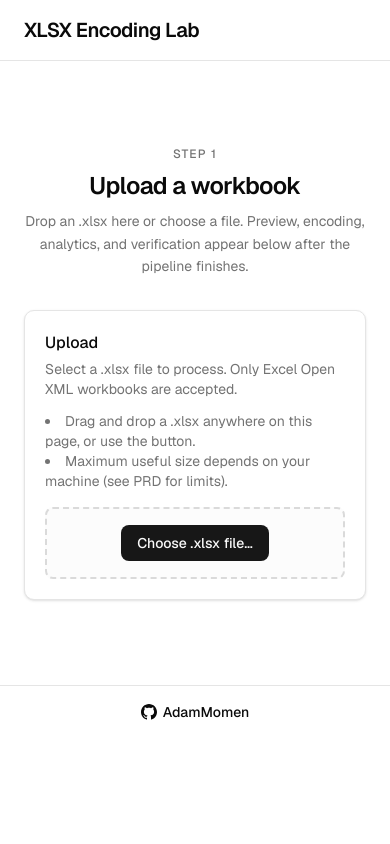
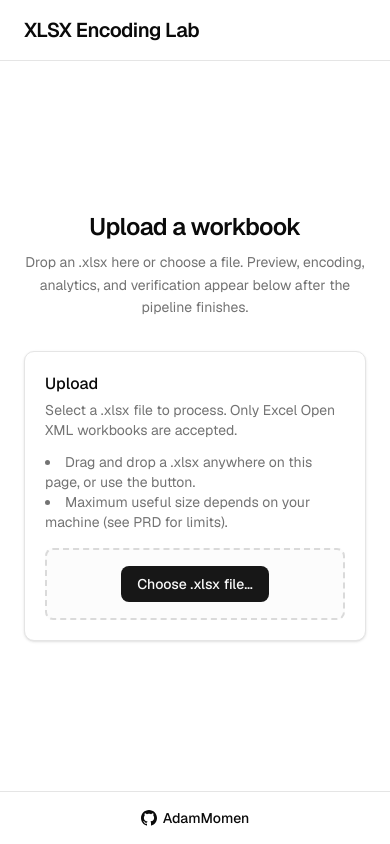
Before and after one commit to AdamMomen/curly-winner, a Next.js app: page / in a window 390 px wide. Built offline with nearby package versions, Linux system fonts and the light colour scheme.

Commit message:
Refactor layout styles in Home and LabWorkspace components to improve responsiveness. Update minimum height properties for better UI handling and remove redundant text in headers for clarity.

```diff
--- a/src/app/page.tsx
+++ b/src/app/page.tsx
@@ -15,7 +15,7 @@ function GitHubIcon({ className }: { className?: string }) {
 
 export default function Home() {
   return (
-    <div className="flex min-h-full flex-col">
+    <div className="flex min-h-dvh flex-col">
       <header className="border-b border-border bg-card">
         <div className="mx-auto flex max-w-6xl items-center justify-between gap-4 px-6 py-4">
           <h1 className="text-xl font-semibold tracking-tight">
@@ -23,7 +23,7 @@ export default function Home() {
           </h1>
         </div>
       </header>
-      <main className="mx-auto flex w-full max-w-6xl flex-1 flex-col gap-6 p-6">
+      <main className="mx-auto flex min-h-0 w-full max-w-6xl flex-1 flex-col gap-6 p-6">
         <LabWorkspace />
       </main>
       <footer className="mt-auto border-t border-border bg-card">
--- a/src/components/lab-workspace.tsx
+++ b/src/components/lab-workspace.tsx
@@ -65,17 +65,14 @@ export function LabWorkspace() {
   return (
     <div
       className={cn(
-        "flex flex-col",
-        !showPipeline && "min-h-[min(70vh,36rem)] justify-center",
+        "flex w-full flex-1 flex-col",
+        !showPipeline && "min-h-0 justify-center",
       )}
     >
       {!showPipeline ? (
         <div className="mx-auto w-full max-w-lg">
           <header className="mb-8 text-center">
-            <p className="text-xs font-medium uppercase tracking-widest text-muted-foreground">
-              Step 1
-            </p>
-            <h2 className="mt-2 text-2xl font-semibold tracking-tight text-foreground">
+            <h2 className="text-2xl font-semibold tracking-tight text-foreground">
               Upload a workbook
             </h2>
             <p className="mt-2 text-pretty text-sm leading-relaxed text-muted-foreground">
@@ -93,10 +90,7 @@ export function LabWorkspace() {
       ) : (
         <div className="flex flex-col gap-10">
           <div className="max-w-xl">
-            <p className="text-xs font-medium uppercase tracking-widest text-muted-foreground">
-              Step 1
-            </p>
-            <h2 className="mt-1 text-lg font-semibold tracking-tight">
+            <h2 className="text-lg font-semibold tracking-tight">
               Workbook
             </h2>
             <p className="mt-1 text-sm text-muted-foreground">
```
